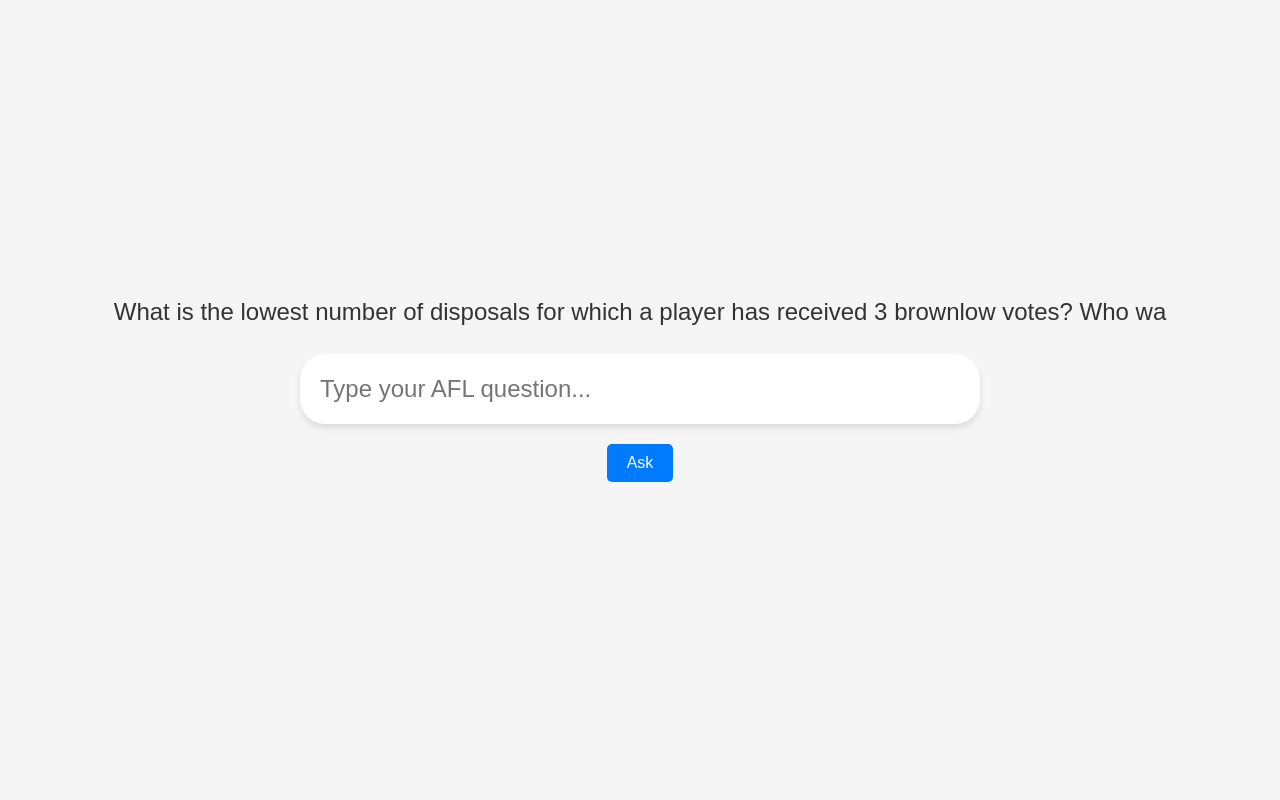
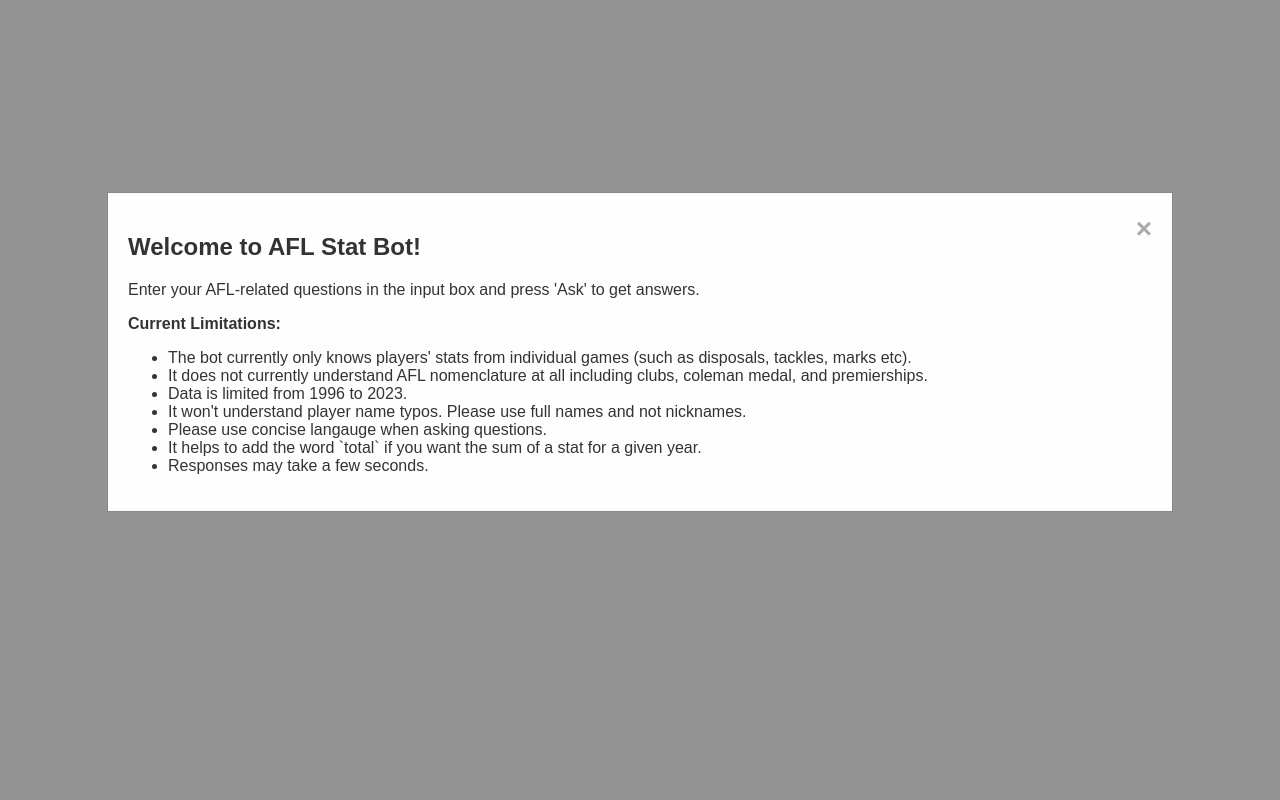
Before and after one commit to tobyprofitt/AFLNaturalLanguageQueryBuilder, a Flask app: page / in a window 1280 px wide. Run offline with Flask 3, Linux system fonts and the light colour scheme.

Commit message:
added instructions

```diff
--- a/templates/index.html
+++ b/templates/index.html
@@ -1,7 +1,7 @@
 <!DOCTYPE html>
 <html>
 <head>
-    <title>AFL Stats Query</title>
+    <title>AFL Stat Bot</title>
     <style>
         body, html {
             height: 100%;
@@ -16,6 +16,7 @@
             justify-content: center;
             align-items: center;
             height: 100%;
+            position: relative; /* Add this line */
         }
         .dynamic-header {
             margin-bottom: 20px;
@@ -52,18 +53,103 @@
         }
         #response {
             margin-top: 20px;
-            color: #007bff;
+            color: #333;
+        }
+        .modal {
+            display: none;
+            position: fixed;
+            z-index: 1;
+            left: 0;
+            top: 0;
+            width: 100%;
+            height: 100%;
+            overflow: auto;
+            background-color: rgba(0,0,0,0.4);
+        }
+        .modal-content {
+            background-color: #fefefe;
+            margin: 15% auto;
+            padding: 20px;
+            border: 1px solid #888;
+            width: 80%;
+        }
+        .close {
+            color: #aaa;
+            float: right;
+            font-size: 28px;
+            font-weight: bold;
+        }
+        .close:hover,
+        .close:focus {
+            color: black;
+            text-decoration: none;
+            cursor: pointer;
+        }
+        /* Adjusted loader CSS */
+        .loader {
+            border: 8px solid #f3f3f3; /* Light grey border */
+            border-top: 8px solid #3498db; /* Blue border for the top side */
+            border-radius: 50%;
+            width: 50px; /* Adjust size as needed */
+            height: 50px; /* Adjust size as needed */
+            animation: spin 2s linear infinite;
+            display: none;
+            position: absolute; /* Position absolutely within the relative container */
+            top: 50%; /* Center vertically */
+            left: 50%; /* Center horizontally */
+            margin: -25px 0 0 -25px; /* Adjust margins to center the loader */
+        }
+        @keyframes spin {
+            0% { transform: rotate(0deg); }
+            100% { transform: rotate(360deg); }
         }
     </style>
 </head>
 <body>
+    <div id="infoModal" class="modal">
+        <div class="modal-content">
+            <span class="close">&times;</span>
+            <h2>Welcome to AFL Stat Bot!</h2>
+            <p>Enter your AFL-related questions in the input box and press 'Ask' to get answers.</p>
+            <p><b>Current Limitations:</b></p>
+            <ul>
+                <li>The bot currently only knows players' stats from individual games (such as disposals, tackles, marks etc).</li>
+                <li>It does not currently understand AFL nomenclature at all including clubs, coleman medal, and premierships.</li>
+                <li>Data is limited from 1996 to 2023.</li>
+                <li>It won't understand player name typos. Please use full names and not nicknames.</li>
+                <li>Please use concise langauge when asking questions.</li>
+                <li>It helps to add the word `total` if you want the sum of a stat for a given year.</li>
+                <li>Responses may take a few seconds.</li>
+                <!-- Add more limitations as needed -->
+            </ul>
+        </div>
+    </div>
     <div class="container">
         <div class="dynamic-header" id="dynamic-header"></div>
         <input type="text" id="question-box" placeholder="Type your AFL question...">
         <button id="submit-button">Ask</button>
+        <div id="loader" class="loader"></div>
         <div id="response"></div>
     </div>
     <script>
+        // Load the modal on page load
+        window.onload = function() {
+            var modal = document.getElementById("infoModal");
+            var span = document.getElementsByClassName("close")[0];
+
+            modal.style.display = "block";
+
+            span.onclick = function() {
+                modal.style.display = "none";
+            }
+
+            window.onclick = function(event) {
+                if (event.target == modal) {
+                    modal.style.display = "none";
+                }
+            }
+        };
+
         const prompts = [
             "What is the lowest number of disposals for which a player has received 3 brownlow votes? Who was it and what year and round?",
             "Who kicked the most goals in a game in 2012?",
@@ -102,6 +188,11 @@
         // Event listener for the submit button
         document.getElementById("submit-button").addEventListener("click", function() {
             let question = document.getElementById("question-box").value;
+            let loader = document.getElementById("loader");
+            let responseDiv = document.getElementById("response");
+            loader.style.display = "block";
+            responseDiv.innerText = '';
+
             fetch('/query', {
                 method: 'POST',
                 headers: {
@@ -111,9 +202,11 @@
             })
             .then(response => response.json())
             .then(data => {
+                loader.style.display = "none";
                 document.getElementById("response").innerText = JSON.stringify(data, null, 2);
             })
             .catch((error) => {
+                loader.style.display = "none";
                 console.error('Error:', error);
             });
         });
```
Also changed, not shown: application.py (renamed from app.py).
